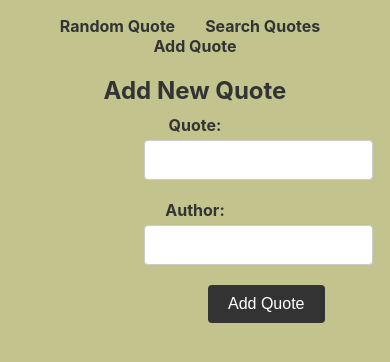
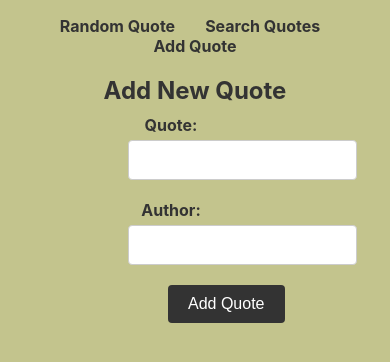
Before and after one commit to fowobi/quotes-react-app, a React (Create React App) app: page /add in a window 390 px wide. Shown: the top 362 px of the page. Built offline with nearby package versions, Linux system fonts and the light colour scheme; no server answers.

Commit message:
Update style.css

```diff
--- a/src/style.css
+++ b/src/style.css
@@ -203,11 +203,13 @@ button[type="submit"]:hover {
 
     input[type="text"]
      {
-        margin-left: 9rem;
+        margin-left: 8rem;
     }
     button[type="submit"]{
-        margin-left: 13rem;
+        margin-left: 10.5rem;
     }
-
+   .author-p{
+    margin-right: 3rem;
+   }
 
 }
```
